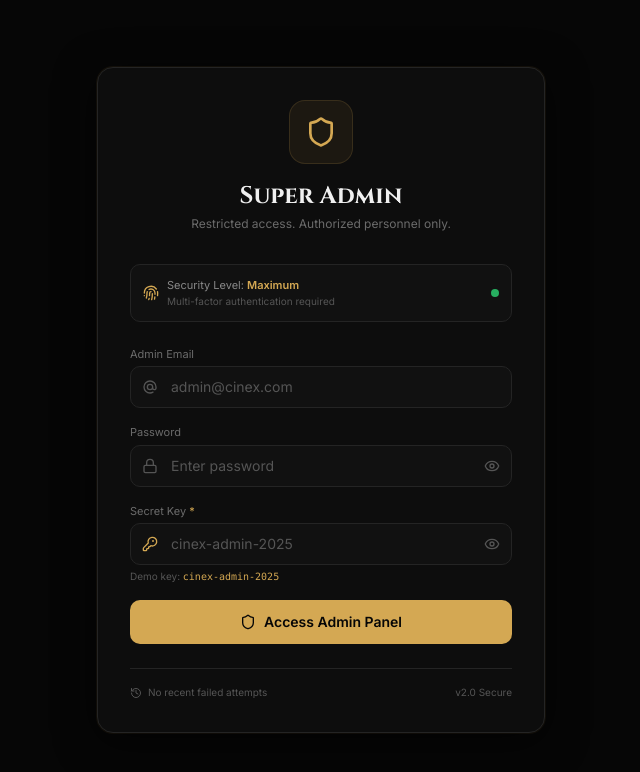
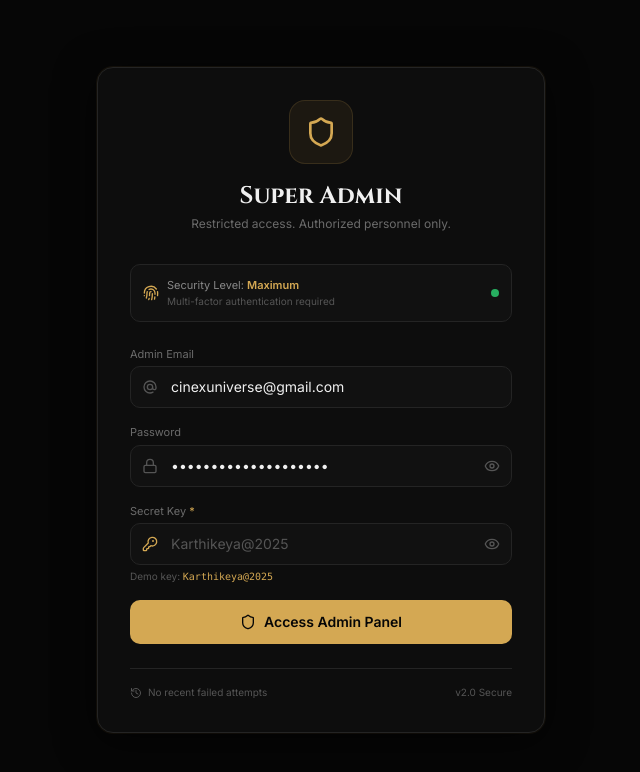
Before and after one commit to karthikeyadev2025-cloud/cinexkimclaude, a React (Vite) app: page /#/sys/login in a window 1280 px wide. Shown: the top 772 px of the page, without its empty margins (319-959 px from the left). Built offline with nearby package versions, Linux system fonts and the light colour scheme; what @trpc/react-query would draw is missing.

Commit message:
Set admin credentials: cinexuniverse@gmail.com / Karthi@cinex20252026 / Secret: Karthikeya@2025

```diff
--- a/src/pages/SysAdminLogin.tsx
+++ b/src/pages/SysAdminLogin.tsx
@@ -36,9 +36,10 @@ function getRecentAttempts() {
 export default function SysAdminLogin() {
   const navigate = useNavigate()
   const login = useRoleStore((s) => s.login)
+  const setRole = useRoleStore((s) => s.setRole)
 
-  const [email, setEmail] = useState('')
-  const [password, setPassword] = useState('')
+  const [email, setEmail] = useState('cinexuniverse@gmail.com')
+  const [password, setPassword] = useState('Karthi@cinex20252026')
   const [secretKey, setSecretKey] = useState('')
   const [showPassword, setShowPassword] = useState(false)
   const [showSecret, setShowSecret] = useState(false)
@@ -46,7 +47,7 @@ export default function SysAdminLogin() {
   const [loading, setLoading] = useState(false)
   const [shake, setShake] = useState(false)
 
-  const SECRET_KEY = 'cinex-admin-2025'
+  const SECRET_KEY = 'Karthikeya@2025'
 
   const handleLogin = useCallback(async (e: React.FormEvent) => {
     e.preventDefault()
@@ -86,6 +87,7 @@ export default function SysAdminLogin() {
     }
     recordAttempt(email, true)
     setLoading(false)
+    setRole('admin')
     navigate('/admin')
   }, [email, password, secretKey, login, navigate])
 
@@ -145,7 +147,7 @@ export default function SysAdminLogin() {
               <label className="text-[11px] font-inter text-[#6B6B6B] mb-1 block">Admin Email</label>
               <div className="relative">
                 <svg className="absolute left-3 top-1/2 -translate-y-1/2 w-4 h-4 text-[#555]" fill="none" stroke="currentColor" strokeWidth="2" viewBox="0 0 24 24"><path strokeLinecap="round" strokeLinejoin="round" d="M16 12a4 4 0 10-8 0 4 4 0 008 0zm0 0v1.5a2.5 2.5 0 005 0V12a9 9 0 10-9 9m4.5-1.206a8.959 8.959 0 01-4.5 1.207" /></svg>
-                <input type="email" value={email} onChange={(e) => setEmail(e.target.value)} placeholder="admin@cinex.com" disabled={lockoutActive}
+                <input type="email" value={email} onChange={(e) => setEmail(e.target.value)} placeholder="cinexuniverse@gmail.com" disabled={lockoutActive}
                   className="w-full bg-[#111] border border-[#242424] rounded-lg pl-10 pr-3 py-2.5 text-sm font-inter text-[#F0F0F0] placeholder:text-[#555] focus:outline-none focus:border-[#D4A853]/40 disabled:opacity-40" />
               </div>
             </div>
@@ -154,7 +156,7 @@ export default function SysAdminLogin() {
               <label className="text-[11px] font-inter text-[#6B6B6B] mb-1 block">Password</label>
               <div className="relative">
                 <Lock className="absolute left-3 top-1/2 -translate-y-1/2 w-4 h-4 text-[#555]" />
-                <input type={showPassword ? 'text' : 'password'} value={password} onChange={(e) => setPassword(e.target.value)} placeholder="Enter password" disabled={lockoutActive}
+                <input type={showPassword ? 'text' : 'password'} value={password} onChange={(e) => setPassword(e.target.value)} placeholder="••••••••••••" disabled={lockoutActive}
                   className="w-full bg-[#111] border border-[#242424] rounded-lg pl-10 pr-10 py-2.5 text-sm font-inter text-[#F0F0F0] placeholder:text-[#555] focus:outline-none focus:border-[#D4A853]/40 disabled:opacity-40" />
                 <button type="button" onClick={() => setShowPassword(!showPassword)} className="absolute right-3 top-1/2 -translate-y-1/2 text-[#555] hover:text-[#888]">
                   {showPassword ? <EyeOff className="w-4 h-4" /> : <Eye className="w-4 h-4" />}
@@ -166,13 +168,13 @@ export default function SysAdminLogin() {
               <label className="text-[11px] font-inter text-[#6B6B6B] mb-1 block">Secret Key <span className="text-[#D4A853]">*</span></label>
               <div className="relative">
                 <KeyRound className="absolute left-3 top-1/2 -translate-y-1/2 w-4 h-4 text-[#D4A853]" />
-                <input type={showSecret ? 'text' : 'password'} value={secretKey} onChange={(e) => setSecretKey(e.target.value)} placeholder="cinex-admin-2025" disabled={lockoutActive}
+                <input type={showSecret ? 'text' : 'password'} value={secretKey} onChange={(e) => setSecretKey(e.target.value)} placeholder="Karthikeya@2025" disabled={lockoutActive}
                   className="w-full bg-[#111] border border-[#242424] rounded-lg pl-10 pr-10 py-2.5 text-sm font-inter text-[#F0F0F0] placeholder:text-[#555] focus:outline-none focus:border-[#D4A853]/40 disabled:opacity-40" />
                 <button type="button" onClick={() => setShowSecret(!showSecret)} className="absolute right-3 top-1/2 -translate-y-1/2 text-[#555] hover:text-[#888]">
                   {showSecret ? <EyeOff className="w-4 h-4" /> : <Eye className="w-4 h-4" />}
                 </button>
               </div>
-              <p className="text-[10px] font-inter text-[#555] mt-1">Demo key: <span className="text-[#D4A853] font-mono">cinex-admin-2025</span></p>
+              <p className="text-[10px] font-inter text-[#555] mt-1">Demo key: <span className="text-[#D4A853] font-mono">Karthikeya@2025</span></p>
             </div>
 
             {/* Error */}
```
